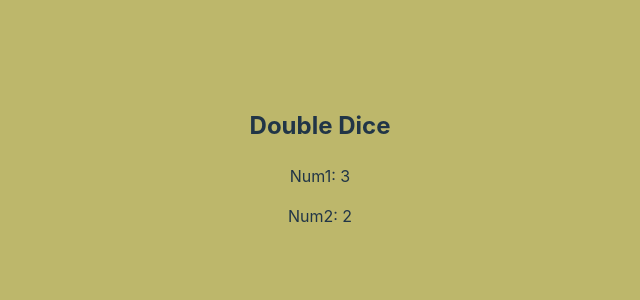
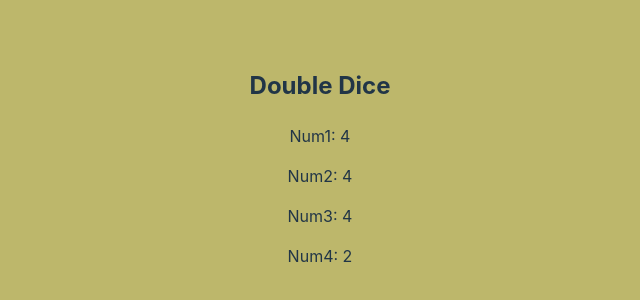
Before and after one commit to yisusworldwide/my-react-apps, a React (Vite) app: page / in a window 1280 px wide. Shown: the part 234-534 px from the top of the page, without its empty margins (320-960 px from the left). Built offline with nearby package versions, Linux system fonts and the light colour scheme.

Commit message:
Conditional with ampersand on Blackjack adaptation

```diff
--- a/src/DoubleDice.jsx
+++ b/src/DoubleDice.jsx
@@ -1,13 +1,17 @@
 export default function DoubleDice (){
-    const num1 = Math.floor(Math.random() * 3) +1;
-    const num2 = Math.floor(Math.random() * 3) +1;
+    const num1 = Math.floor(Math.random() * 6) +1;
+    const num2 = Math.floor(Math.random() * 6) +1;
+    const num3 = Math.floor(Math.random() * 6) +1;
+    const num4 = Math.floor(Math.random() * 6) +1;
 
     return (
         <div>
             <h2>Double Dice</h2>
-            {num1 === num2 ? <h3>You win mfucker!</h3> : null}
+            {num1 + num2 + num3 + num4 === 21 && <h3>Blackjack!</h3>}
             <p>Num1: {num1}</p>
             <p>Num2: {num2}</p>
+            <p>Num3: {num3}</p>
+            <p>Num4: {num4}</p>
         </div>
     );
 }
```
